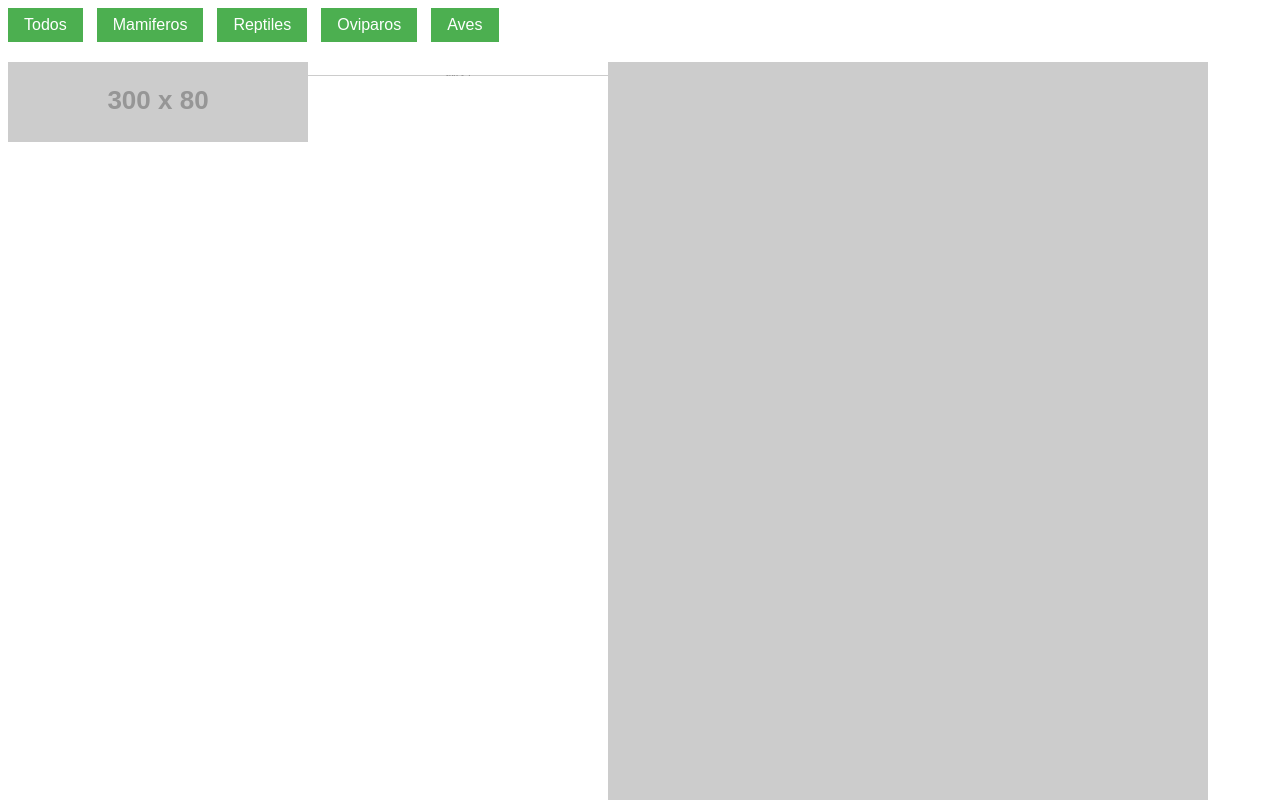
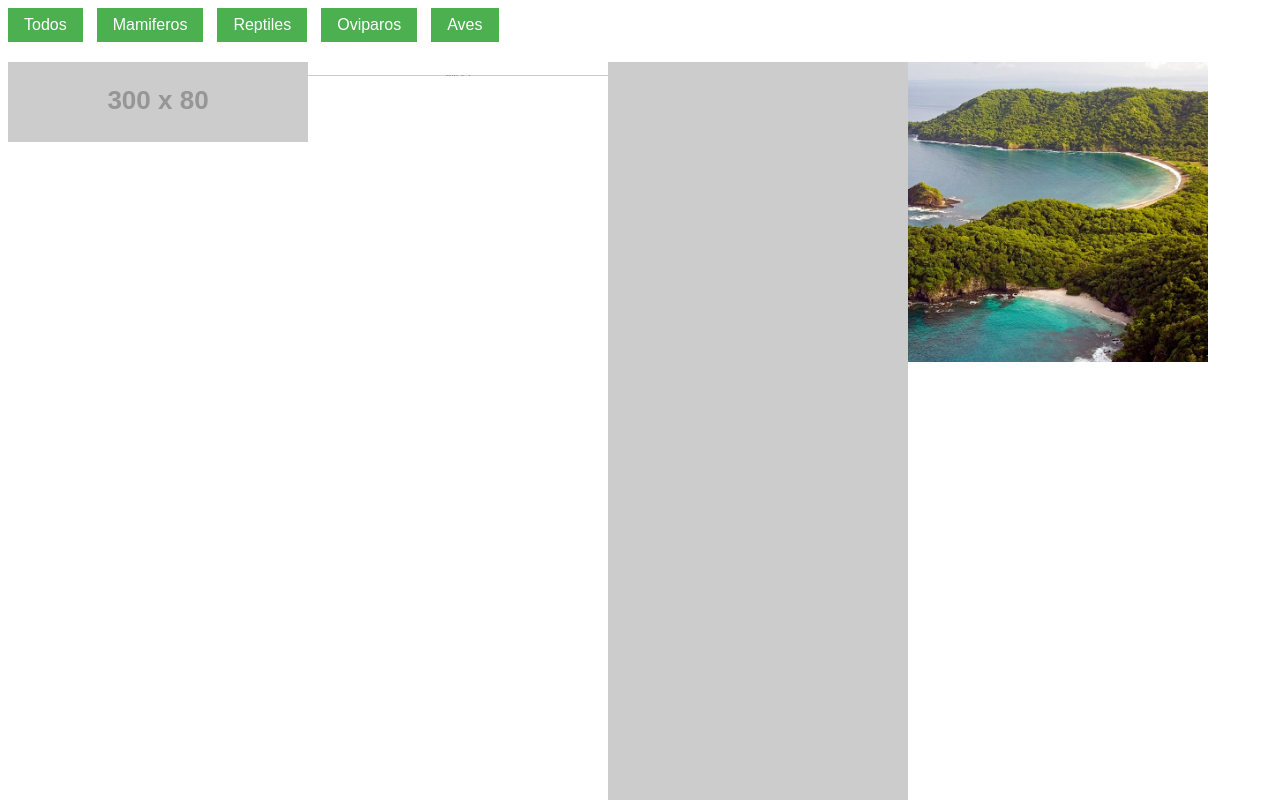
Before and after one commit to FabianSand20/Animals-Java-script, a plain HTML site: page animal.html in a window 1280 px wide. Shown: the top 800 px of the page. Drawn offline with Linux system fonts and the light colour scheme; placeholder pictures from the web are drawn by us.

Commit message:
Update animal.html

```diff
--- a/animal.html
+++ b/animal.html
@@ -24,7 +24,7 @@
       <img src="https://via.placeholder.com/300/800000/FFFFFF/?text=Comida1">
     </div>
     <div class="image-item city">
-      <img src="https://via.placeholder.com/300/808000/FFFFFF/?text=Ciudad1">
+      <img src="Guanacaste.jpg" height="300px">
     </div>
     <div class="image-item nature">
       <img src="https://via.placeholder.com/300/008000/FFFFFF/?text=Naturaleza2">
```
